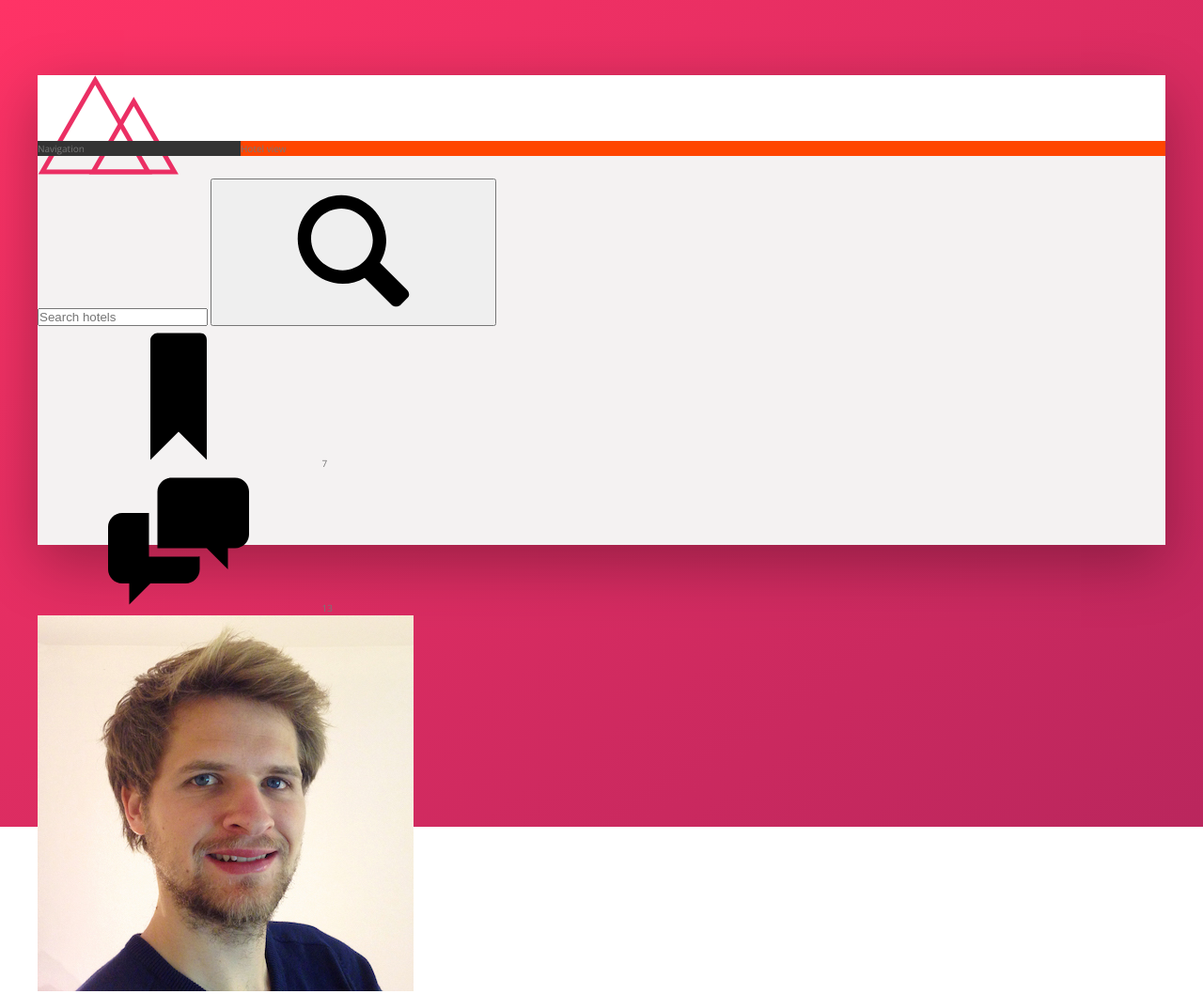
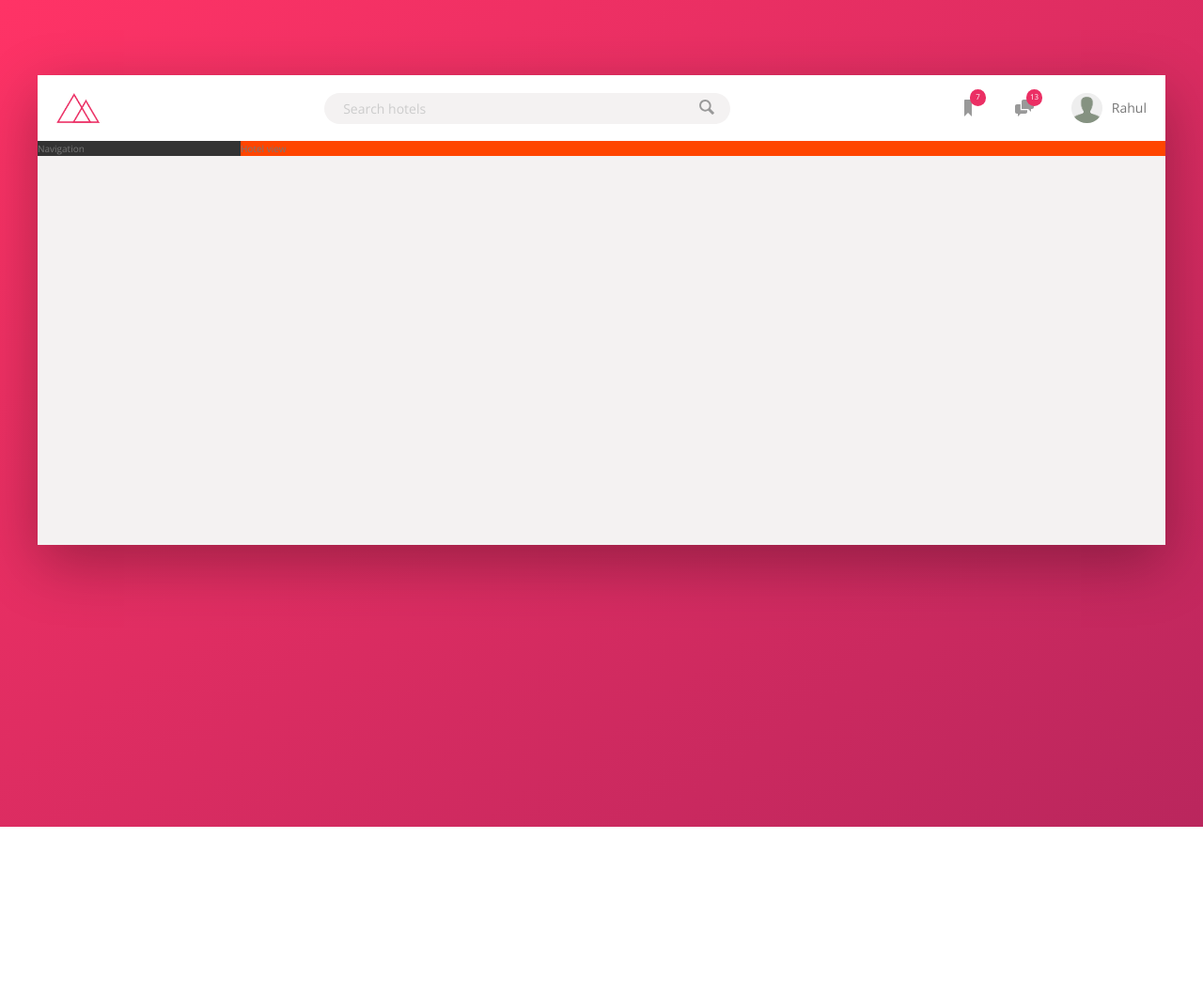
Before and after one commit to rahulsharma0212/trillo, a website: page index.html in a window 1280 px wide. Shown: the whole page at 94% size. After the commit the page ends 880 px from the top, so only its background shows below. Drawn offline with nearby package versions, Linux system fonts and the light colour scheme.

Commit message:
Header section completed

```diff
--- a/index.html
+++ b/index.html
@@ -16,42 +16,42 @@
   <body>
     <div class="container">
       <header class="header">
-        <img src="img/logo.png" alt="trillo logo" class="logo">
+        <img src="img/logo.png" alt="trillo logo" class="logo" />
         <form action="#" class="search">
-          <input type="text" class="search__input" placeholder="Search hotels">
+          <input
+            type="text"
+            class="search__input"
+            placeholder="Search hotels"
+          />
           <button class="search__button">
-              <svg class="search__icon">
-                <use xlink:href="img/sprite.svg#icon-magnifying-glass"></use>
-              </svg>
+            <svg class="search__icon">
+              <use xlink:href="img/sprite.svg#icon-magnifying-glass"></use>
+            </svg>
           </button>
         </form>
 
         <nav class="user-nav">
-          <div class="user-nav__icon">
+          <div class="user-nav__icon-box">
             <svg class="search__icon">
               <use xlink:href="img/sprite.svg#icon-bookmark"></use>
             </svg>
             <span class="user-nav__notification">7</span>
           </div>
-          <div class="user-nav__icon">
+          <div class="user-nav__icon-box">
             <svg class="search__icon">
               <use xlink:href="img/sprite.svg#icon-chat"></use>
             </svg>
             <span class="user-nav__notification">13</span>
           </div>
           <div class="user-nav__user">
-            <img src="img/user.jpg" alt="" class="user-nav__user-photo">
+            <img src="img/default.jpg" alt="" class="user-nav__user-photo" />
+            <span class="user-nav__user-name">Rahul</span>
           </div>
         </nav>
-
       </header>
       <div class="content">
-        <nav class="sidebar">
-          Navigation
-        </nav>
-        <main class="hotel-view">
-          Hotel view
-        </main>
+        <nav class="sidebar">Navigation</nav>
+        <main class="hotel-view">Hotel view</main>
       </div>
     </div>
   </body>
--- a/sass/_component.scss
+++ b/sass/_component.scss
@@ -0,0 +1,111 @@
+///////////////////////////
+/// logo
+.logo {
+  height: 3.25rem;
+  margin-left: 2rem;
+}
+
+//////////////////////////////////
+/// serach
+.search {
+  flex: 0 0 40%;
+
+  display: flex;
+  align-items: center;
+  justify-content: center;
+
+  &__input {
+    font-family: inherit;
+    font-size: inherit;
+    color: inherit;
+    background-color: var(--color-Grey-light-2);
+    border: none;
+    padding: 0.7rem 2rem;
+    border-radius: 100px;
+    width: 90%;
+    transition: all 0.2s;
+    margin-right: -3.5rem;
+
+    &:focus {
+      outline: none;
+      width: 100%;
+      background-color: var(--color-Grey-light-3);
+    }
+
+    &::-webkit-input-placeholder {
+      font-weight: 100;
+      color: var(--color-Grey-light-4);
+    }
+  }
+
+  &__input:focus + button {
+    background-color: var(--color-Grey-light-3);
+  }
+
+  &__button {
+    border: none;
+    background-color: var(--color-Grey-light-2);
+
+    &:focus {
+      outline: none;
+    }
+    &:active {
+      transform: translateY(2px);
+    }
+  }
+
+  &__icon {
+    height: 2rem;
+    width: 2rem;
+    fill: var(--color-Grey-dark-3);
+  }
+}
+
+/////////////////////////////
+/// User navigation
+.user-nav {
+  align-self: stretch;
+
+  display: flex;
+  align-items: center;
+
+  & > * {
+    padding: 0 2rem;
+    cursor: pointer;
+    height: 100%;
+    display: flex;
+    align-items: center;
+  }
+
+  & > *:hover {
+    background-color: var(--color-Grey-light-2);
+  }
+  &__icon-box {
+    position: relative;
+  }
+  &__icon {
+    height: 2.25rem;
+    width: 2.25rem;
+    fill: var(--color-Grey-dark-2);
+  }
+  &__notification {
+    font-size: 0.8rem;
+    height: 1.75rem;
+    width: 1.75rem;
+    border-radius: 50%;
+    background-color: var(--color-primary);
+    color: #fff;
+    position: absolute;
+    top: 1.5rem;
+    right: 1.1rem;
+
+    display: flex;
+    justify-content: center;
+    align-items: center;
+  }
+  &__user-photo {
+    height: 3.25rem;
+    border-radius: 50%;
+    margin-right: 1rem;
+  }
+}
--- a/sass/_layout.scss
+++ b/sass/_layout.scss
@@ -1,28 +1,32 @@
-.container{
-    max-width: 120rem;
-    margin:8rem auto;
-    background-color:var(--color-Grey-light-2);
-    box-shadow:var(--shadow-dark);
-    min-height: 50rem;
+.container {
+  max-width: 120rem;
+  margin: 8rem auto;
+  background-color: var(--color-Grey-light-2);
+  box-shadow: var(--shadow-dark);
+  min-height: 50rem;
 }
 
 .header {
-    height:7rem;
-    background-color: #fff;
-    border-bottom: var(--color-Grey-light-2);
+  font-size: 1.4rem;
+  height: 7rem;
+  background-color: #fff;
+  border-bottom: var(--color-Grey-light-2);
+  display: flex;
+  justify-content: space-between;
+  align-items: center;
 }
 
-.content{
-    display:flex;
+.content {
+  display: flex;
 }
 
-.sidebar{
-    background-color: var(--color-Grey-dark-1);
+.sidebar {
+  background-color: var(--color-Grey-dark-1);
 
-    flex:0 0 18%;
+  flex: 0 0 18%;
 }
 
-.hotel-view{
-    background-color:orangered;
-    flex:1;
+.hotel-view {
+  background-color: orangered;
+  flex: 1;
 }
```
Also changed, not shown: css/style.css, img/default.jpg (added).
